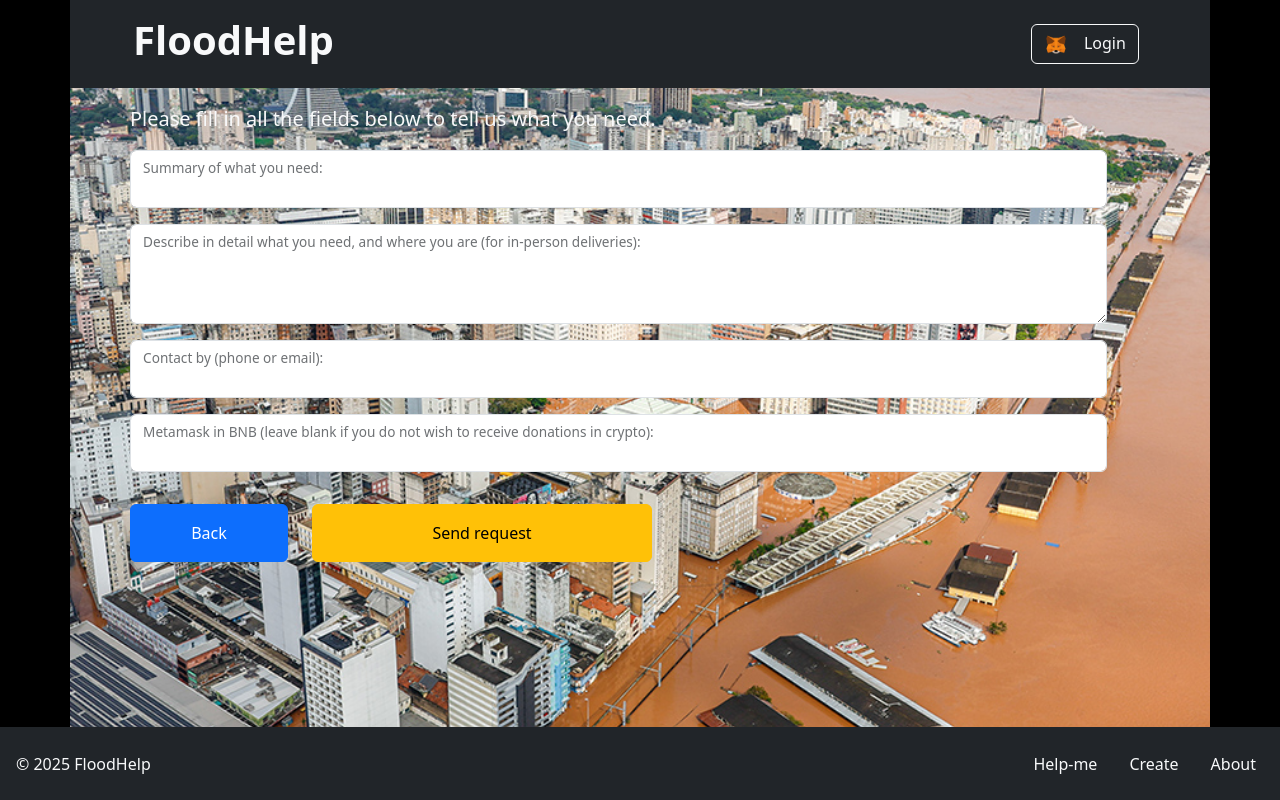
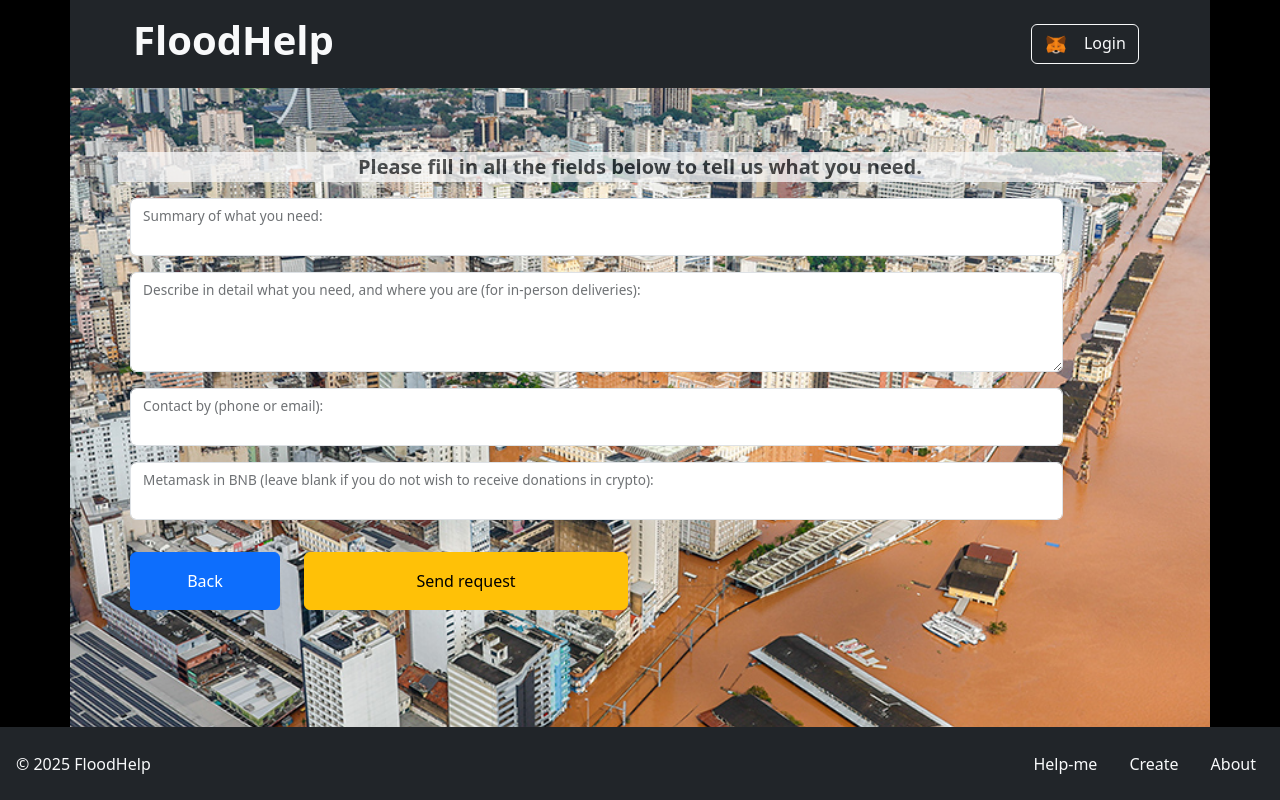
Before and after one commit to humbertoromanojr/web3-floodHelp, a Next.js app in the folder dapp/: page /create in a window 1280 px wide. Built offline with nearby package versions, Linux system fonts and the light colour scheme.

Commit message:
Updated Layout

```diff
--- a/dapp/src/app/create/page.js
+++ b/dapp/src/app/create/page.js
@@ -59,9 +59,9 @@ export default function Create() {
     >
       <Header />
       <div className="container">
-        <div className="ps-5">
+        <div className="p-5">
           <div className="row my-3">
-            <p className="lead text-light">
+            <p className="lead text-dark bg-light opacity-75 text-center fw-bold mb-3">
               Please fill in all the fields below to tell us what you need.
             </p>
             <div className="col-11">
```
